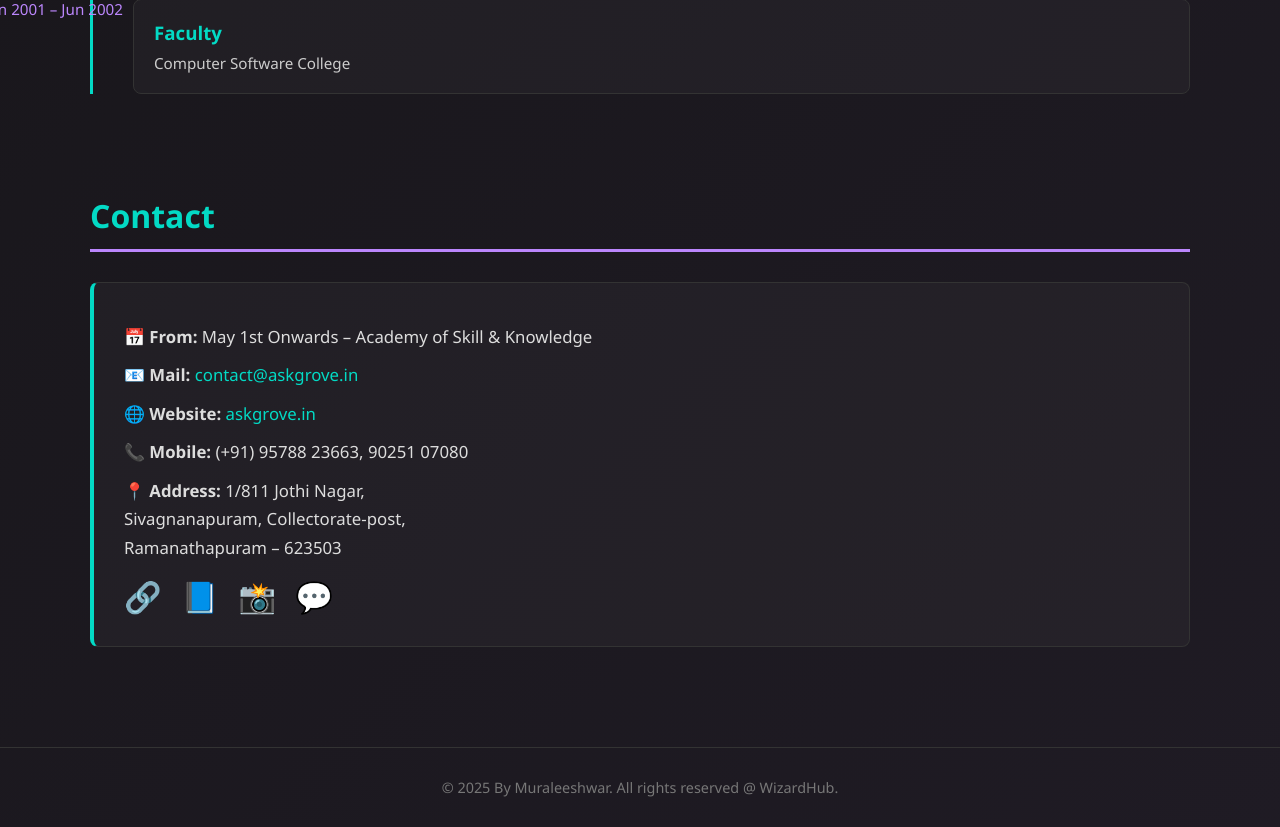
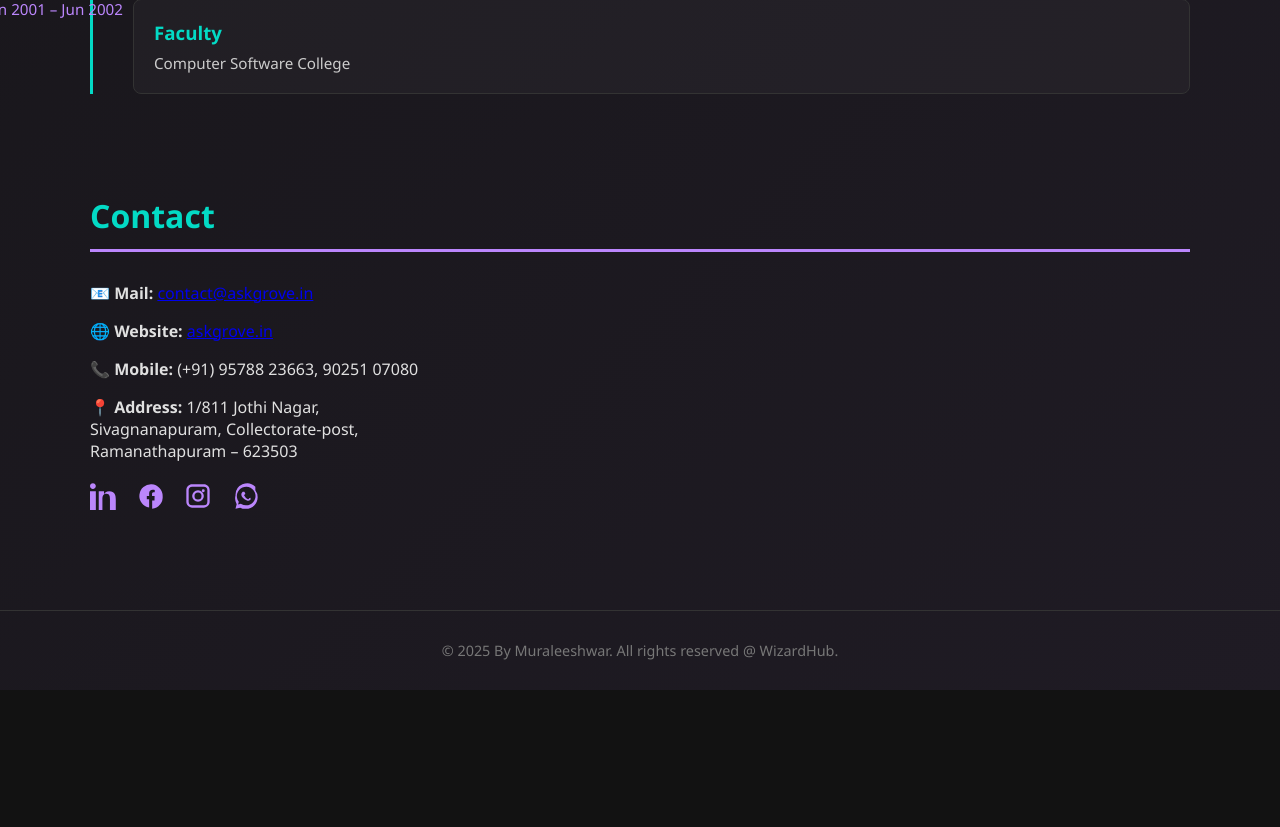
Before and after one commit to Muraleeshwar-V/kavitha-portfolio, a PHP site: page / in a window 1280 px wide. Shown: the part 2737-3564 px from the top of the page. After the commit the page ends 3427 px from the top, so only its background shows below. Run offline with PHP 8.4, Linux system fonts and the light colour scheme.

Commit message:
Update index.php

```diff
--- a/index.php
+++ b/index.php
@@ -252,47 +252,27 @@
       0% { opacity: 0; transform: translateY(40px); }
       100% { opacity: 1; transform: translateY(0); }
     }
-    .contact-card {
-  background: rgba(255, 255, 255, 0.03);
-  border: 1px solid #333;
-  border-left: 4px solid #03dac5;
-  padding: 30px;
-  border-radius: 8px;
-  line-height: 1.7em;
-  color: #ddd;
-  font-size: 1.05em;
-  animation: fadeInUp 1s ease forwards;
-}
-
-.contact-card p {
-  margin: 10px 0;
-}
-
-.contact-card a {
-  color: #03dac5;
-  text-decoration: none;
-}
-
-.contact-card a:hover {
-  text-decoration: underline;
-}
-
-.social-links {
+    .social-links {
   margin-top: 20px;
 }
 
 .social-links a {
   display: inline-block;
   margin-right: 15px;
-  font-size: 1.8em;
+  color: #bb86fc;
   transition: transform 0.3s, color 0.3s;
-  color: #bb86fc;
-  text-decoration: none;
 }
 
 .social-links a:hover {
   color: #03dac5;
   transform: translateY(-4px);
+}
+
+.social-links svg {
+  vertical-align: middle;
+  width: 28px;
+  height: 28px;
+  fill: currentColor;
 }
 
   </style>
@@ -414,7 +394,6 @@
   <section id="contact">
   <h2>Contact</h2>
   <div class="contact-card">
-    <p><strong>📅 From:</strong> May 1st Onwards – Academy of Skill & Knowledge</p>
     <p><strong>📧 Mail:</strong> <a href="mailto:contact@askgrove.in">contact@askgrove.in</a></p>
     <p><strong>🌐 Website:</strong> <a href="https://askgrove.in" target="_blank">askgrove.in</a></p>
     <p><strong>📞 Mobile:</strong> (+91) 95788 23663, 90251 07080</p>
@@ -423,14 +402,29 @@
       Ramanathapuram – 623503
     </p>
     <div class="social-links">
-      <a href="https://www.linkedin.com" target="_blank" title="LinkedIn">🔗</a>
-      <a href="https://www.facebook.com" target="_blank" title="Facebook">📘</a>
-      <a href="https://www.instagram.com" target="_blank" title="Instagram">📸</a>
-      <a href="https://wa.me/919578823663" target="_blank" title="WhatsApp">💬</a>
+      <a href="https://www.bing.com/ck/a?!&&p=90f52f387c59a416433c8371819afe551edffa1454db08b85fe1a02682bbba2bJmltdHM9MTc1MjUzNzYwMA&ptn=3&ver=2&hsh=4&fclid=17a0adbc-e347-6b56-3019-bb95e2386afd&psq=askgrove&u=a1aHR0cHM6Ly93d3cubGlua2VkaW4uY29tL2ZlZWQvdXBkYXRlL3VybjpsaTphY3Rpdml0eTo3MzQ2MDA3OTM4Njg5Mzc2MjU3Lw&ntb=1" target="_blank" title="LinkedIn">
+        <svg viewBox="0 0 24 24" width="28" height="28" fill="currentColor">
+          <path d="M4.98 3.5C4.98 4.88 3.88 6 2.5 6S0 4.88 0 3.5 1.12 1 2.5 1 4.98 2.12 4.98 3.5zM0 8h5V24H0V8zm7.5 0H12v2.5h.07c.5-1 1.75-2.5 4.43-2.5 4.73 0 5.6 3.12 5.6 7.2V24h-5V15c0-2.16-.04-4.93-3-4.93-3 0-3.46 2.35-3.46 4.78V24H7.5V8z"/>
+        </svg>
+      </a>
+      <a href="https://www.facebook.com" target="_blank" title="Facebook">
+        <svg viewBox="0 0 24 24" width="28" height="28" fill="currentColor">
+          <path d="M22 12a10 10 0 1 0-11.6 9.87v-7h-2v-2.87h2v-2.2c0-2 1.2-3.1 3-3.1.87 0 1.8.15 1.8.15v2h-1c-1 0-1.3.63-1.3 1.27v1.88h2.2L15 15.87h-2v7A10 10 0 0 0 22 12"/>
+        </svg>
+      </a>
+      <a href="https://www.instagram.com" target="_blank" title="Instagram">
+        <svg viewBox="0 0 24 24" width="28" height="28" fill="currentColor">
+          <path d="M7 2C4.24 2 2 4.24 2 7v10c0 2.76 2.24 5 5 5h10c2.76 0 5-2.24 5-5V7c0-2.76-2.24-5-5-5H7zm10 2a3 3 0 0 1 3 3v10a3 3 0 0 1-3 3H7a3 3 0 0 1-3-3V7a3 3 0 0 1 3-3h10zm-5 3a5 5 0 1 0 0 10 5 5 0 0 0 0-10zm0 2a3 3 0 1 1 0 6 3 3 0 0 1 0-6zm4.5-2.75a1.25 1.25 0 1 1 0 2.5 1.25 1.25 0 0 1 0-2.5z"/>
+        </svg>
+      </a>
+      <a href="https://wa.me/919578823663" target="_blank" title="WhatsApp">
+        <svg viewBox="0 0 24 24" width="28" height="28" fill="currentColor">
+          <path d="M20 4a10 10 0 0 0-17 7.53A10 10 0 0 0 4 19l-1 4 4-1a10 10 0 0 0 5 1c5.52 0 10-4.48 10-10a9.94 9.94 0 0 0-2-6zm-8 16a8 8 0 0 1-4.09-1.11l-.29-.17-2.41.61.64-2.35-.19-.31A8 8 0 1 1 12 20zm4.36-5.64-.95-.47c-.26-.13-.45-.19-.64.1l-.47.62c-.19.25-.34.27-.63.14a6.52 6.52 0 0 1-3.2-3.2c-.14-.29-.11-.44.14-.63l.62-.47c.3-.19.23-.38.1-.64l-.47-.95c-.24-.48-.4-.47-.69-.47h-.59c-.25 0-.51.07-.77.32a2.56 2.56 0 0 0-.82 1.92c0 1.12.7 2.17 1.53 3.09.94 1.02 2.18 1.75 3.36 2.12.35.12.66.23.95.23a2.56 2.56 0 0 0 1.87-.82c.25-.26.32-.52.32-.77v-.59c0-.29.01-.45-.47-.69z"/>
+        </svg>
+      </a>
     </div>
   </div>
 </section>
-
 
   <footer>
     &copy; <?php echo date("Y"); ?> By Muraleeshwar. All rights reserved @ WizardHub.
```
